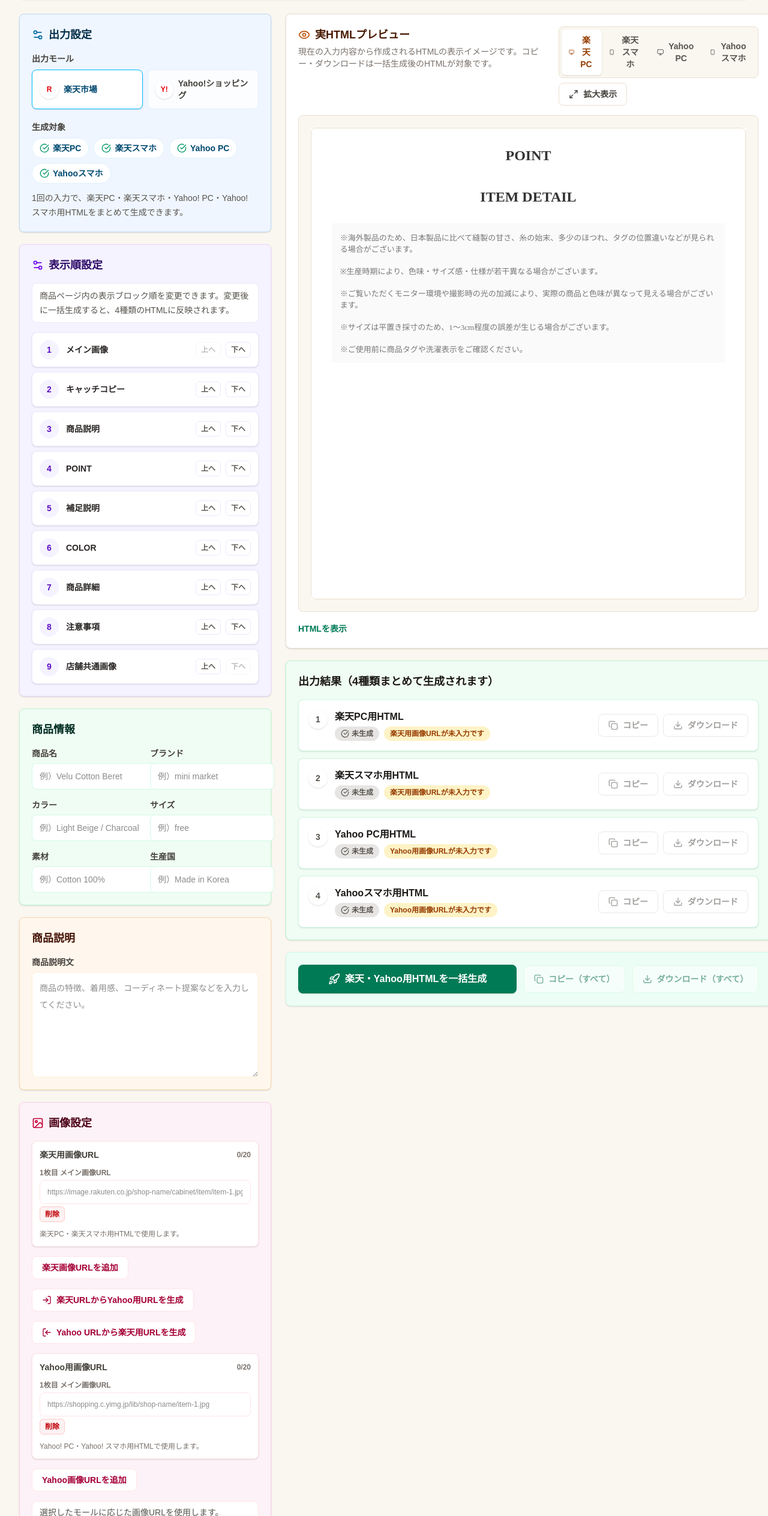
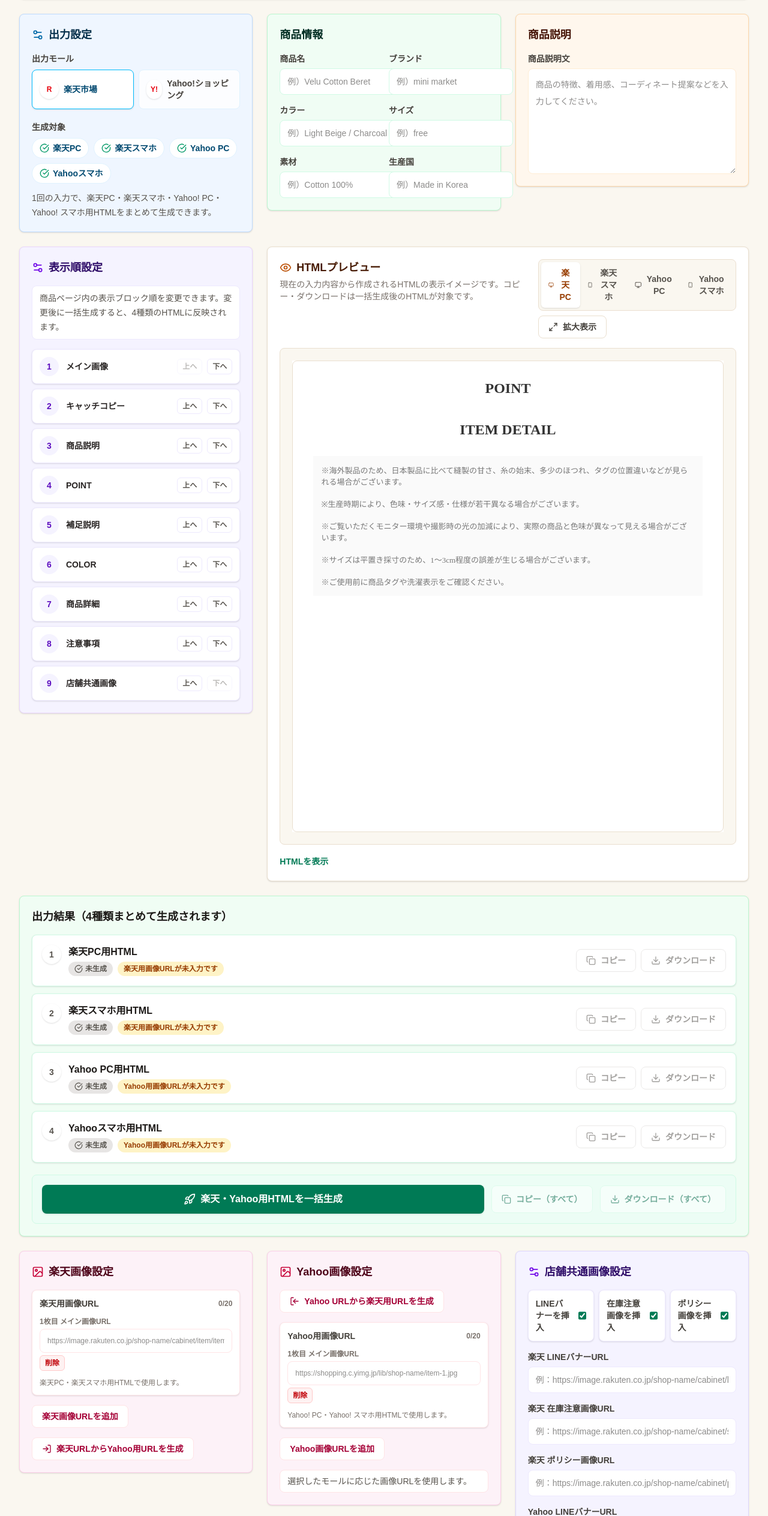
Before and after one commit to TRAVELAGE947/ec-html-generator-app-dev, a Next.js app: page /ec-html-generator in a window 1280 px wide. Shown: the part 273-2800 px from the top of the page at 60% size. Built offline with nearby package versions, Linux system fonts and the light colour scheme.

Commit message:
Reorganize generator dashboard layout

```diff
--- a/components/EcHtmlGenerator.tsx
+++ b/components/EcHtmlGenerator.tsx
@@ -2032,7 +2032,7 @@
             />
           ) : (
             <div className="flex min-h-56 w-full items-center justify-center rounded-md border border-dashed border-[#EADFCF] bg-[#FAF7F0] px-4 text-center text-sm font-bold text-stone-500">
-              入力内容を追加すると、ここに実HTMLプレビューが表示されます。
+              入力内容を追加すると、ここにHTMLプレビューが表示されます。
             </div>
           )}
         </div>
@@ -2161,16 +2161,16 @@
           </div>
         </header>
 
-        <section className="grid gap-6 xl:grid-cols-[minmax(420px,520px)_1fr]">
+        <section className="grid gap-6 xl:grid-cols-3 xl:items-start">
           <form
             id="ec-html-generator-form"
-            className="grid content-start gap-5"
+            className="grid content-start gap-5 xl:contents"
             onSubmit={(event) => {
               event.preventDefault();
               handleGenerate();
             }}
           >
-            <section className="rounded-lg border border-[#BFDBFE] bg-[#EFF6FF] p-5 shadow-sm">
+            <section className="rounded-lg border border-[#BFDBFE] bg-[#EFF6FF] p-5 shadow-sm xl:order-1">
               <div className="mb-4 flex items-center gap-2">
                 <Settings2 className="h-5 w-5 text-sky-700" aria-hidden="true" />
                 <h2 className="text-lg font-bold text-sky-950">出力設定</h2>
@@ -2224,7 +2224,7 @@
               </div>
             </section>
 
-            <section className="rounded-lg border border-[#E9D5FF] bg-[#F5F3FF] p-5 shadow-sm">
+            <section className="rounded-lg border border-[#E9D5FF] bg-[#F5F3FF] p-5 shadow-sm xl:order-4">
               <div className="mb-4 flex items-center gap-2">
                 <Settings2 className="h-5 w-5 text-violet-700" aria-hidden="true" />
                 <h2 className="text-lg font-bold text-violet-950">表示順設定</h2>
@@ -2280,7 +2280,7 @@
               </div>
             </section>
 
-            <section className="rounded-lg border border-[#BBF7D0] bg-[#F0FDF4] p-5 shadow-sm">
+            <section className="rounded-lg border border-[#BBF7D0] bg-[#F0FDF4] p-5 shadow-sm xl:order-2">
               <h2 className="text-lg font-bold text-emerald-950">商品情報</h2>
               <div className="mt-4 grid gap-4 sm:grid-cols-2">
                 {productFields.map(([key, label, placeholder]) => (
@@ -2297,7 +2297,7 @@
               </div>
             </section>
 
-            <section className="rounded-lg border border-[#FED7AA] bg-[#FFF7ED] p-5 shadow-sm">
+            <section className="rounded-lg border border-[#FED7AA] bg-[#FFF7ED] p-5 shadow-sm xl:order-3">
               <h2 className="text-lg font-bold text-orange-950">商品説明</h2>
               <label className="mt-4 grid gap-1.5">
                 <span className="text-sm font-bold text-stone-700">商品説明文</span>
@@ -2310,10 +2310,10 @@
               </label>
             </section>
 
-            <section className="rounded-lg border border-[#FBCFE8] bg-[#FDF2F8] p-5 shadow-sm">
+            <section className="rounded-lg border border-[#FBCFE8] bg-[#FDF2F8] p-5 shadow-sm xl:order-8">
               <div className="mb-4 flex items-center gap-2">
                 <Image className="h-5 w-5 text-rose-700" aria-hidden="true" />
-                <h2 className="text-lg font-bold text-rose-950">画像設定</h2>
+                <h2 className="text-lg font-bold text-rose-950">楽天画像設定</h2>
               </div>
               <div className="grid gap-4">
                 <div className="grid gap-3 rounded-lg border border-rose-100 bg-white p-3 shadow-sm">
@@ -2368,7 +2368,15 @@
                   <Download className="h-4 w-4 rotate-[-90deg]" aria-hidden="true" />
                   楽天URLからYahoo用URLを生成
                 </button>
-
+              </div>
+            </section>
+
+            <section className="rounded-lg border border-[#FBCFE8] bg-[#FDF2F8] p-5 shadow-sm xl:order-9">
+              <div className="mb-4 flex items-center gap-2">
+                <Image className="h-5 w-5 text-rose-700" aria-hidden="true" />
+                <h2 className="text-lg font-bold text-rose-950">Yahoo画像設定</h2>
+              </div>
+              <div className="grid gap-4">
                 <button
                   type="button"
                   onClick={handleGenerateRakutenUrls}
@@ -2423,7 +2431,7 @@
               </div>
             </section>
 
-            <section className="rounded-lg border border-[#DDD6FE] bg-[#F5F3FF] p-5 shadow-sm">
+            <section className="rounded-lg border border-[#DDD6FE] bg-[#F5F3FF] p-5 shadow-sm xl:order-10">
               <div className="mb-4 flex items-center gap-2">
                 <Settings2 className="h-5 w-5 text-violet-700" aria-hidden="true" />
                 <h2 className="text-lg font-bold text-violet-950">店舗共通画像設定</h2>
@@ -2474,7 +2482,7 @@
               </div>
             </section>
 
-            <section className="rounded-lg border border-[#DDD6FE] bg-white p-5 shadow-sm">
+            <section className="rounded-lg border border-[#DDD6FE] bg-white p-5 shadow-sm xl:order-11 xl:col-span-3">
               <button
                 type="button"
                 onClick={() => setIsAdvancedOpen((current) => !current)}
@@ -2523,19 +2531,19 @@
               ) : null}
             </section>
 
-            <div className="flex items-start gap-2 rounded-lg border border-[#EADFCF] bg-white px-4 py-3 text-sm font-bold text-stone-700 shadow-sm">
+            <div className="flex items-start gap-2 rounded-lg border border-[#EADFCF] bg-white px-4 py-3 text-sm font-bold text-stone-700 shadow-sm xl:order-12 xl:col-span-3">
               <Info className="mt-0.5 h-4 w-4 shrink-0 text-stone-500" aria-hidden="true" />
               Yahooスマホ：center / font未使用　楽天スマホ：style未使用
             </div>
           </form>
 
-          <section className="grid content-start gap-5">
-            <article className="rounded-lg border border-[#EADFCF] bg-white p-5 shadow-sm">
+          <section className="grid content-start gap-5 xl:contents">
+            <article className="rounded-lg border border-[#EADFCF] bg-white p-5 shadow-sm xl:order-5 xl:col-span-2">
               <div className="mb-4 flex flex-col gap-4 lg:flex-row lg:items-start lg:justify-between">
                 <div>
                   <div className="flex items-center gap-2">
                     <Eye className="h-5 w-5 text-amber-700" aria-hidden="true" />
-                    <h2 className="text-lg font-bold text-amber-950">実HTMLプレビュー</h2>
+                    <h2 className="text-lg font-bold text-amber-950">HTMLプレビュー</h2>
                   </div>
                   <p className="mt-1 text-sm font-medium text-stone-500">
                     現在の入力内容から作成されるHTMLの表示イメージです。コピー・ダウンロードは一括生成後のHTMLが対象です。
@@ -2602,7 +2610,7 @@
               </div>
             </article>
 
-            <article className="rounded-lg border border-[#BBF7D0] bg-[#F0FDF4] p-5 shadow-sm">
+            <article className="rounded-lg border border-[#BBF7D0] bg-[#F0FDF4] p-5 shadow-sm xl:order-6 xl:col-span-3">
               <div className="mb-4 flex flex-col gap-2 sm:flex-row sm:items-center sm:justify-between">
                 <h2 className="text-lg font-bold">出力結果（4種類まとめて生成されます）</h2>
                 {hasGeneratedHtml ? (
@@ -2668,10 +2676,8 @@
                   </div>
                 ))}
               </div>
-            </article>
-
-            <article className="rounded-lg border border-emerald-100 bg-[#ECFDF5] p-5 shadow-sm">
-              <div className="grid gap-3 lg:grid-cols-[1fr_auto_auto] lg:items-center">
+
+              <div className="mt-5 grid gap-3 rounded-lg border border-emerald-100 bg-[#ECFDF5] p-4 lg:grid-cols-[1fr_auto_auto] lg:items-center">
                 <button
                   type="submit"
                   form="ec-html-generator-form"
@@ -2709,7 +2715,7 @@
           <div className="mx-auto flex h-full max-w-6xl flex-col rounded-lg bg-white shadow-2xl">
             <div className="flex items-center justify-between gap-3 border-b border-[#EADFCF] bg-[#FAF7F0] px-5 py-4">
               <div>
-                <h2 className="text-lg font-bold text-amber-950">実HTMLプレビュー</h2>
+                <h2 className="text-lg font-bold text-amber-950">HTMLプレビュー</h2>
                 <p className="text-sm font-medium text-stone-500">
                   {currentPreviewOutput.previewTitle}
                 </p>
```
